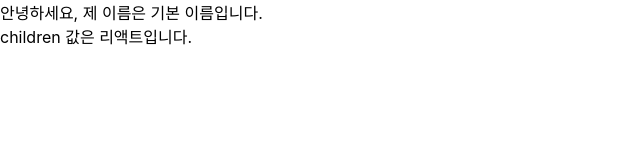
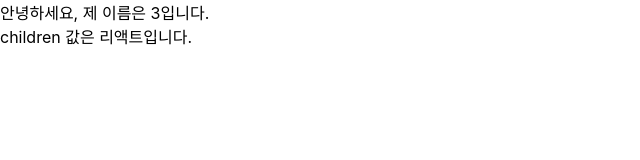
Before and after one commit to nakhun9279/react-8, a React (Create React App) app: page / in a window 1280 px wide. Shown: the top 160 px of the page, without its empty margins (0-640 px from the left). Built offline with nearby package versions, Linux system fonts and the light colour scheme.

Commit message:
3.3.6-1 name값을 숫자로 지정

```diff
--- a/src/App.js
+++ b/src/App.js
@@ -1,8 +1,11 @@
 import React from 'react';
 import MyComponent from './MyComponent';
 
+
 const App = () => {
-  return <MyComponent>리액트</MyComponent>;
+  return <MyComponent name={3}>리액트</MyComponent>;
 };
 
+
+
 export default App;
--- a/src/MyComponent.js
+++ b/src/MyComponent.js
@@ -1,4 +1,5 @@
 import React from 'react';
+import PropTypes from 'prop-types';
 
 const MyComponent = ({ name, children }) => {
   return (
@@ -14,4 +15,9 @@ MyComponent.defaultProps = {
   name: '기본 이름'
 };
 
+
+MyComponent.propTypes = {
+    name: PropTypes.string
+  };
+
 export default MyComponent;
```
